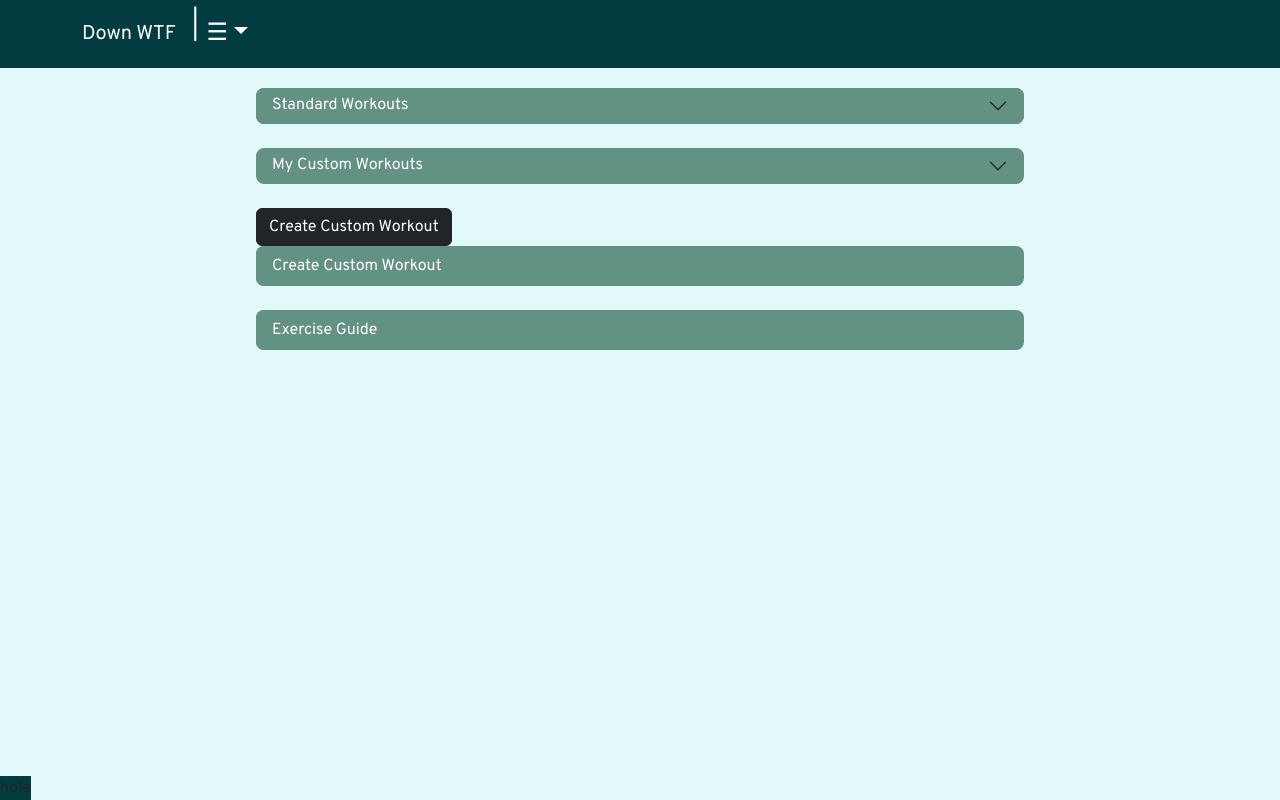
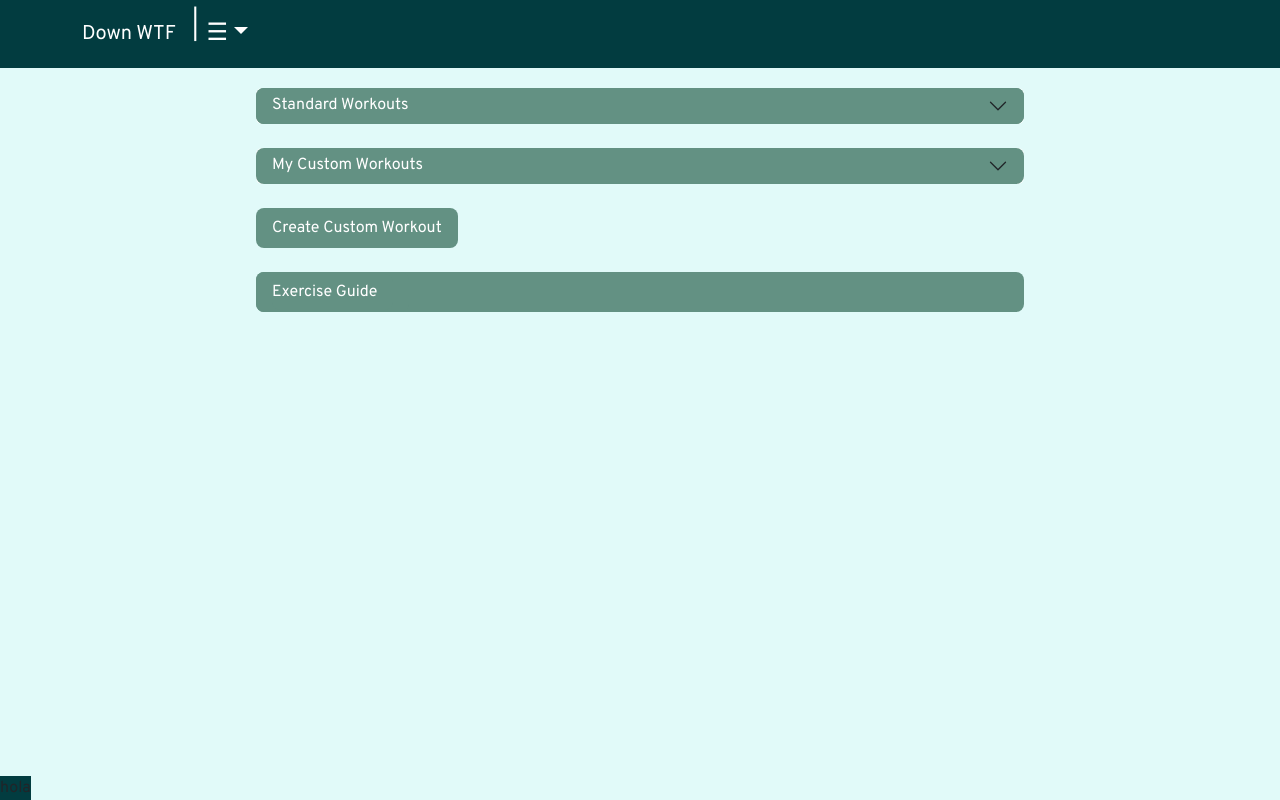
Before and after one commit to MAMcC0/down-with-the-fitness, a React (Create React App) app in the folder client/: page / in a window 1280 px wide. Built offline with nearby package versions, Linux system fonts and the light colour scheme.

Commit message:
fixed merge error

```diff
--- a/client/src/components/homepagebuttons.js
+++ b/client/src/components/homepagebuttons.js
@@ -1,10 +1,10 @@
-import React, { useEffect, useState } from 'react'
+import React, {useState } from 'react'
 import Accordion from 'react-bootstrap/Accordion';
 import Button from 'react-bootstrap/Button';
 import ButtonGroup from 'react-bootstrap/ButtonGroup';
 import { Link } from 'react-router-dom';
 import '../index.css'
-import WorkoutPage from '../pages/workoutpage';
+// import WorkoutPage from '../pages/workoutpage';
 import { useNavigate, useLocation } from 'react-router-dom';
 import Modal from 'react-bootstrap/Modal';
 import exerciseChip from './chips';
@@ -141,7 +141,7 @@ function HomeButtons() {
             </Accordion>
             <br />
             <div className="create-workout-modal">
-                <Button variant="dark" onClick={handleShow}>Create Custom Workout</Button>
+                <Button style={{ backgroundColor: '#639183', border: 'none' }} onClick={handleShow} className="create-workout-button">Create Custom Workout</Button>
                 <Modal show={show} onHide={handleClose}
                     size="lg"
                     aria-labelledby="contained-modal-title-vcenter"
@@ -165,14 +165,6 @@ function HomeButtons() {
                     </Modal.Footer>
                 </Modal>
             </div>
-
-            <div className="create-workout-button">
-                <Button style={{ backgroundColor: '#639183', border: 'none' }} >
-                    Create Custom Workout
-                </Button>{' '}
-            </div>
-
-
             <br />
             <div className="exercise-guide-button">
                 <Button style={{ backgroundColor: '#639183', border: 'none' }} ><Link className='exercise-guide-btn' to='/exerciseguide'>Exercise Guide</Link></Button>
```
Also changed, not shown: client/public/manifest.json (deleted), 1 other file (tests, documents, lock files or other folders).
